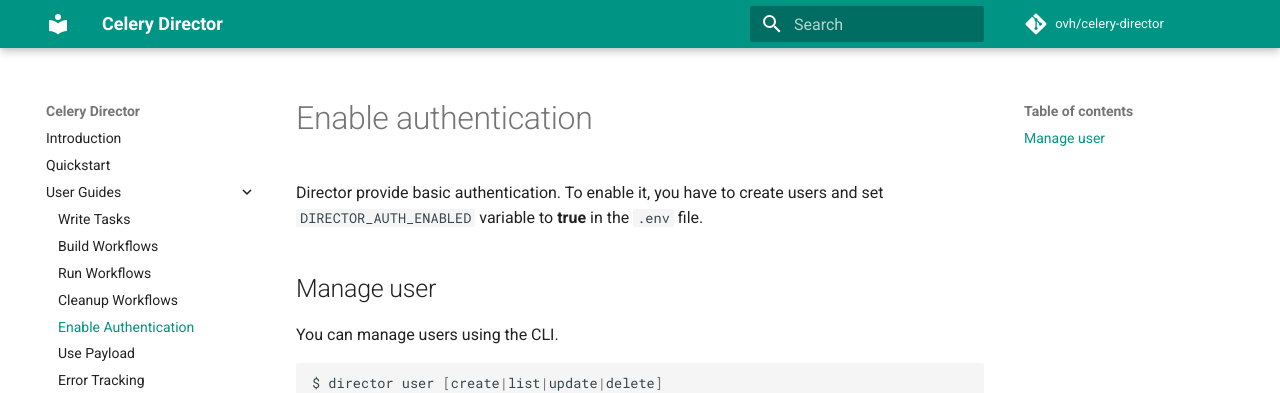
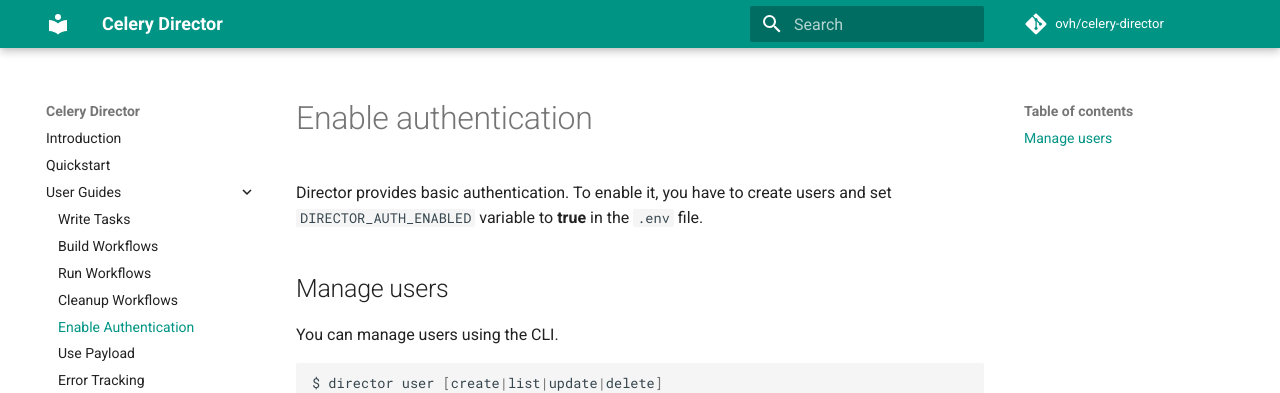
Before and after one commit to ovh/celery-director, an MkDocs documentation site: the page built from docs/docs/guides/enable-authentication.md, in a window 1280 px wide. Shown: the top 393 px of the page. Built offline with MkDocs 1.6.1 and Material for MkDocs 9.7.7, drawn with Linux system fonts in a browser that asks for light colours; comment, search, counter and statistics services are not loaded.

Commit message:
Update enable-authentication.md

```diff
--- a/docs/docs/guides/enable-authentication.md
+++ b/docs/docs/guides/enable-authentication.md
@@ -1,8 +1,8 @@
 # Enable authentication
 
-Director provide basic authentication. To enable it, you have to create users and set `DIRECTOR_AUTH_ENABLED` variable to **true** in the `.env` file.
+Director provides basic authentication. To enable it, you have to create users and set `DIRECTOR_AUTH_ENABLED` variable to **true** in the `.env` file.
 
-## Manage user
+## Manage users
 
 You can manage users using the CLI.
 
```
